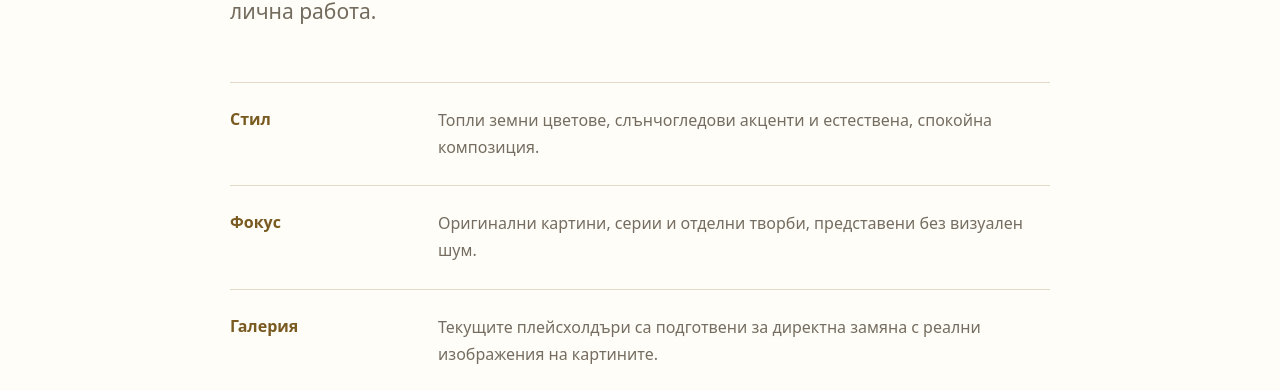
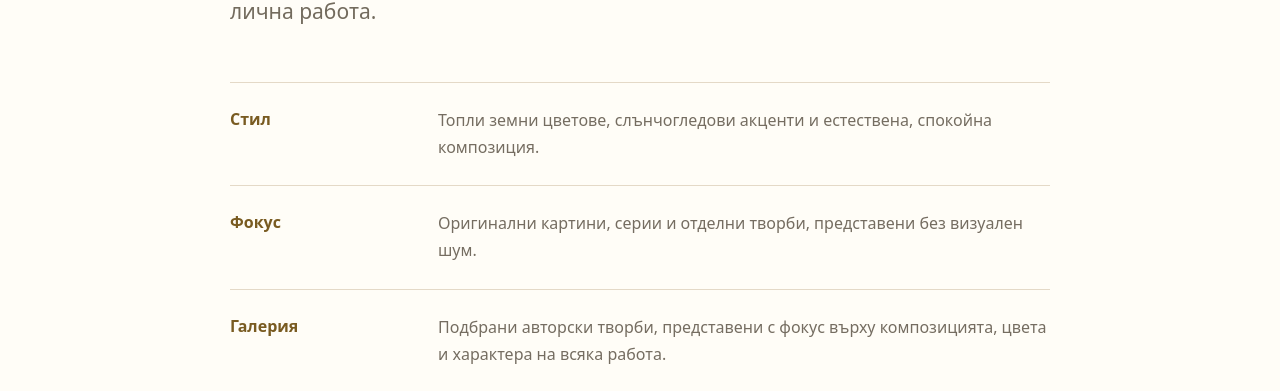
Before and after one commit to viktor132607/GabiCraft, a Next.js app in the folder GabiCraft.Client/: page /about in a window 1280 px wide. Shown: the part 409-800 px from the top of the page. Built offline with nearby package versions, Linux system fonts and the light colour scheme; no server answers.

Commit message:
feat(seo): improve about semantics and structured data

```diff
--- a/GabiCraft.Client/src/app/about/page.tsx
+++ b/GabiCraft.Client/src/app/about/page.tsx
@@ -1,4 +1,18 @@
 import type { Metadata } from "next";
+import StructuredData from "@/components/StructuredData";
+
+const siteUrl = process.env.NEXT_PUBLIC_SITE_URL ?? "https://gabicraft.onrender.com";
+
+const aboutStructuredData = {
+  "@context": "https://schema.org",
+  "@type": "AboutPage",
+  url: `${siteUrl}/about`,
+  name: "За автора | GabiCraft",
+  inLanguage: "bg-BG",
+  about: {
+    "@id": `${siteUrl}/#organization`,
+  },
+};
 
 export const metadata: Metadata = {
   title: "За автора",
@@ -34,11 +48,13 @@ export default function AboutPage() {
   const rows = [
     ["Стил", "Топли земни цветове, слънчогледови акценти и естествена, спокойна композиция."],
     ["Фокус", "Оригинални картини, серии и отделни творби, представени без визуален шум."],
-    ["Галерия", "Текущите плейсхолдъри са подготвени за директна замяна с реални изображения на картините."],
+    ["Галерия", "Подбрани авторски творби, представени с фокус върху композицията, цвета и характера на всяка работа."],
   ];
 
   return (
-    <section className="min-h-[68vh] bg-[#fffdf7] py-[92px] pt-[104px] max-[820px]:min-h-0 max-[820px]:pt-[76px] max-[620px]:py-[54px]">
+    <>
+      <StructuredData data={aboutStructuredData} />
+      <section className="min-h-[68vh] bg-[#fffdf7] py-[92px] pt-[104px] max-[820px]:min-h-0 max-[820px]:pt-[76px] max-[620px]:py-[54px]">
       <div className="mx-auto w-[min(820px,calc(100%_-_40px))] max-[620px]:w-[min(820px,calc(100%_-_28px))]">
         <span className="mb-[18px] inline-block text-[11px] font-bold uppercase tracking-[0.16em] text-[#8a6a25]">За автора</span>
         <h1 className="mb-6 font-serif text-[clamp(52px,7vw,88px)] leading-[0.98] tracking-[-0.04em] text-[#2d2a22] max-[620px]:text-[clamp(42px,13vw,62px)]">GabiCraft</h1>
@@ -46,15 +62,16 @@ export default function AboutPage() {
           Арт портфолио, създадено да поставя картините на първо място — с топла цветова палитра, въздух между елементите и усещане за ръчна, лична работа.
         </p>
 
-        <div className="mt-[52px] border-t border-[#e4d9c7] max-[620px]:mt-9">
+        <dl className="mt-[52px] border-t border-[#e4d9c7] max-[620px]:mt-9">
           {rows.map(([label, copy]) => (
             <div key={label} className="grid grid-cols-[180px_minmax(0,1fr)] gap-7 border-b border-[#e4d9c7] py-6 max-[820px]:grid-cols-1 max-[820px]:gap-2">
-              <strong className="font-semibold text-[#795b21]">{label}</strong>
-              <span className="leading-[1.7] text-[#756d61]">{copy}</span>
+              <dt className="font-semibold text-[#795b21]">{label}</dt>
+              <dd className="m-0 leading-[1.7] text-[#756d61]">{copy}</dd>
             </div>
           ))}
-        </div>
+        </dl>
       </div>
-    </section>
+      </section>
+    </>
   );
 }
```
